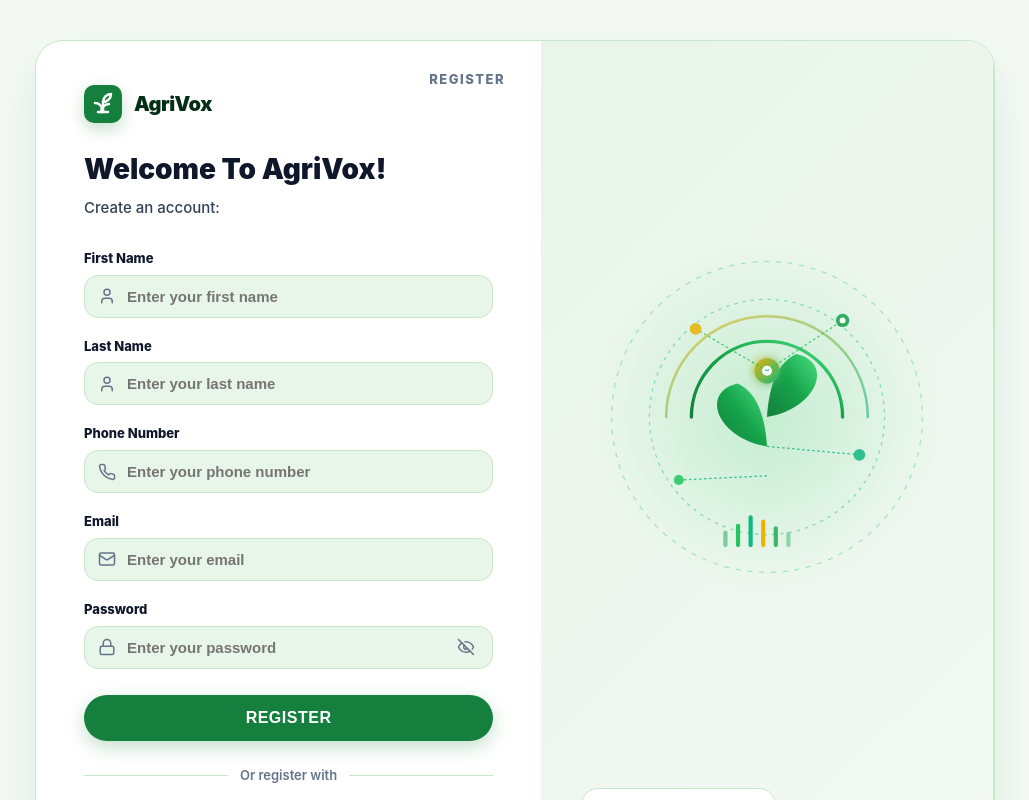
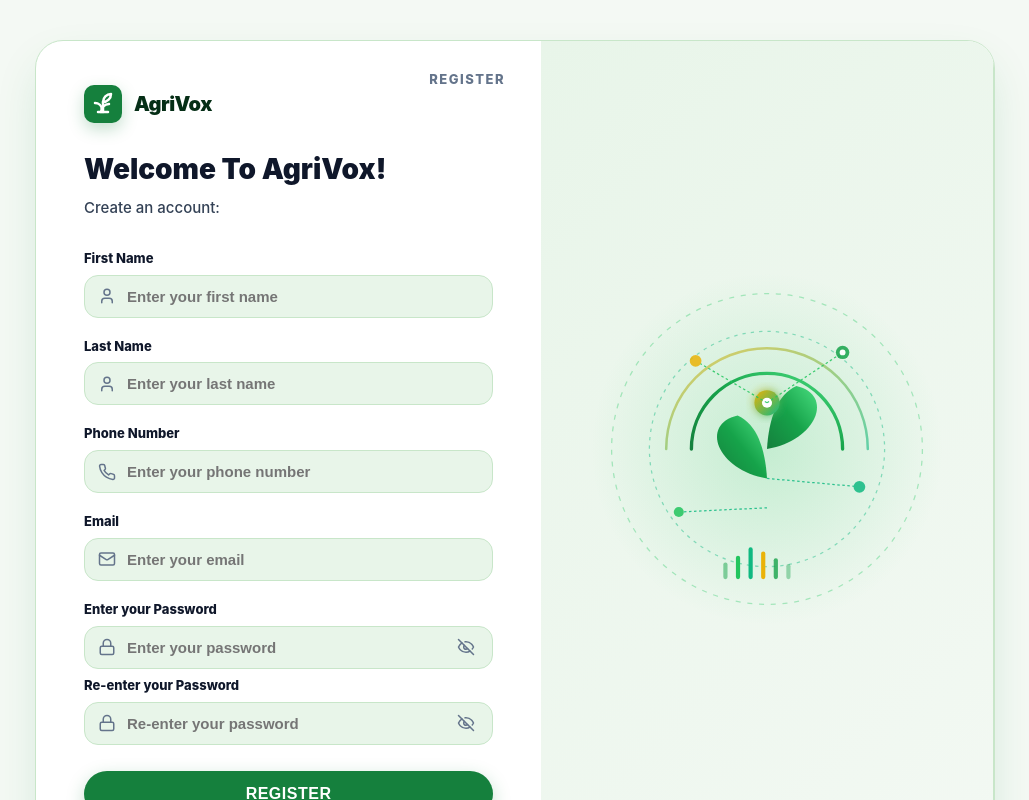
Before and after one commit to kidus-yo/Agriculture-Market-Assistant, a React (Vite) app in the folder frontend/: page /Register in a window 1280 px wide. Shown: the top 800 px of the page, without its empty margins (125-1154 px from the left). Built offline with nearby package versions, Linux system fonts and the light colour scheme.

Commit message:
REgistration page updated!

```diff
--- a/frontend/src/App.jsx
+++ b/frontend/src/App.jsx
@@ -13,7 +13,7 @@ function App() {
           <Routes>
             <Route path="/" element={<IntroPage/>} />
             <Route path="/Register" element={<Register/>} />
-            <Route path="/Login" element={<Login/>}/>
+            <Route path="/Login" element={<Login/>} />
           </Routes>
         </main>
         <Footer/>
--- a/frontend/src/assets/Login-Registration/Register.jsx
+++ b/frontend/src/assets/Login-Registration/Register.jsx
@@ -117,7 +117,7 @@ const NetworkGraphic = () => (
 );
 
 export default function Register(){
-    const navigate = useNavigate;
+    const navigate = useNavigate();
 
     const handleNavigate = () => {
         navigate('/Login')
@@ -215,7 +215,7 @@ export default function Register(){
                         </div>
 
                         <div className="form-field">
-                            <label>Password</label>
+                            <label>Enter your Password</label>
                             <div className="input-icon-wrapper">
                                 <span className="input-icon"><LockIcon /></span>
                                 <input
@@ -223,6 +223,26 @@ export default function Register(){
                                 name="password"
                                 placeholder="Enter your password"
                                 value={formData.password}
+                                onChange={handleChange}
+                                required
+                                />
+                                <button
+                                type="button"
+                                className="password-toggle-btn"
+                                onClick={() => setShowPassword(!showPassword)}
+                                aria-label="Toggle password visibility"
+                                >
+                                <EyeIcon show={showPassword} />
+                                </button>
+                            </div>
+                            <label>Re-enter your Password</label>
+                            <div className="input-icon-wrapper">
+                                <span className="input-icon"><LockIcon /></span>
+                                <input
+                                type={showPassword ? 'text' : 'password'}
+                                name="password1"
+                                placeholder="Re-enter your password"
+                                value={formData.password1}
                                 onChange={handleChange}
                                 required
                                 />
```
